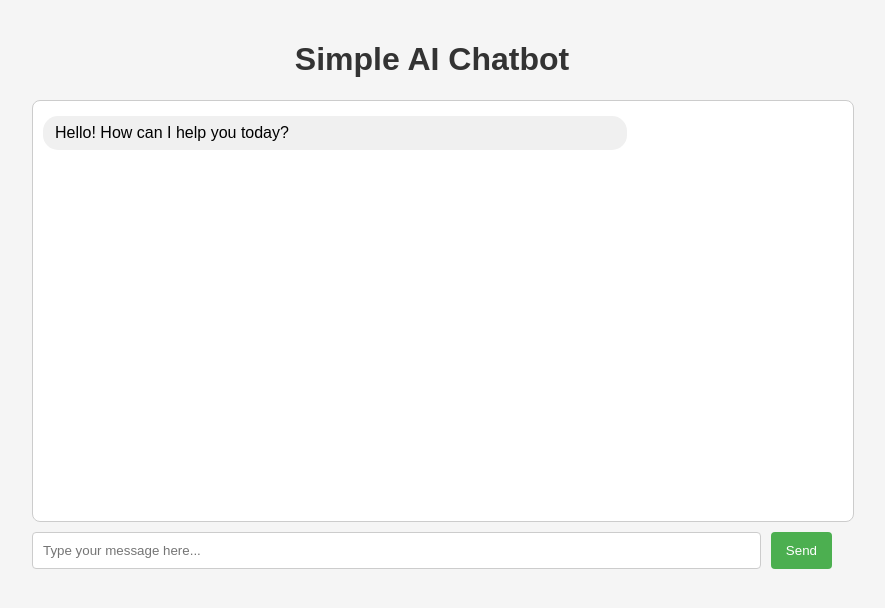
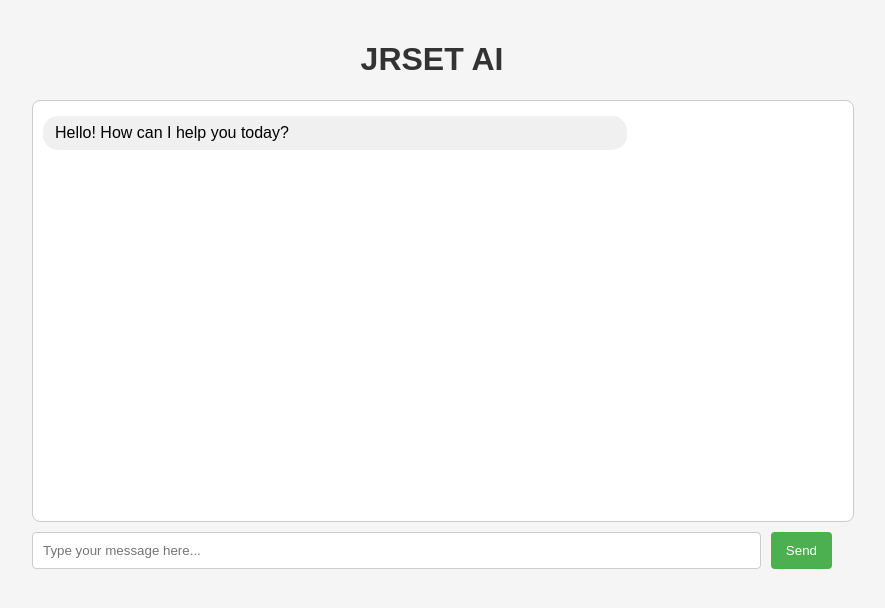
Before and after one commit to Gbellalx/Jrset_ai, a website: page index.html in a window 1280 px wide. Shown: the whole page, without its empty margins (208-1093 px from the left). Drawn offline with Linux system fonts and the light colour scheme.

Commit message:
Rename project to JRSET AI

```diff
--- a/index.html
+++ b/index.html
@@ -74,7 +74,7 @@
   </style>
 </head>
 <body>
-  <h1>Simple AI Chatbot</h1>
+  <h1>JRSET AI</h1>
 
   <div id="chatbox"></div>
 
```
